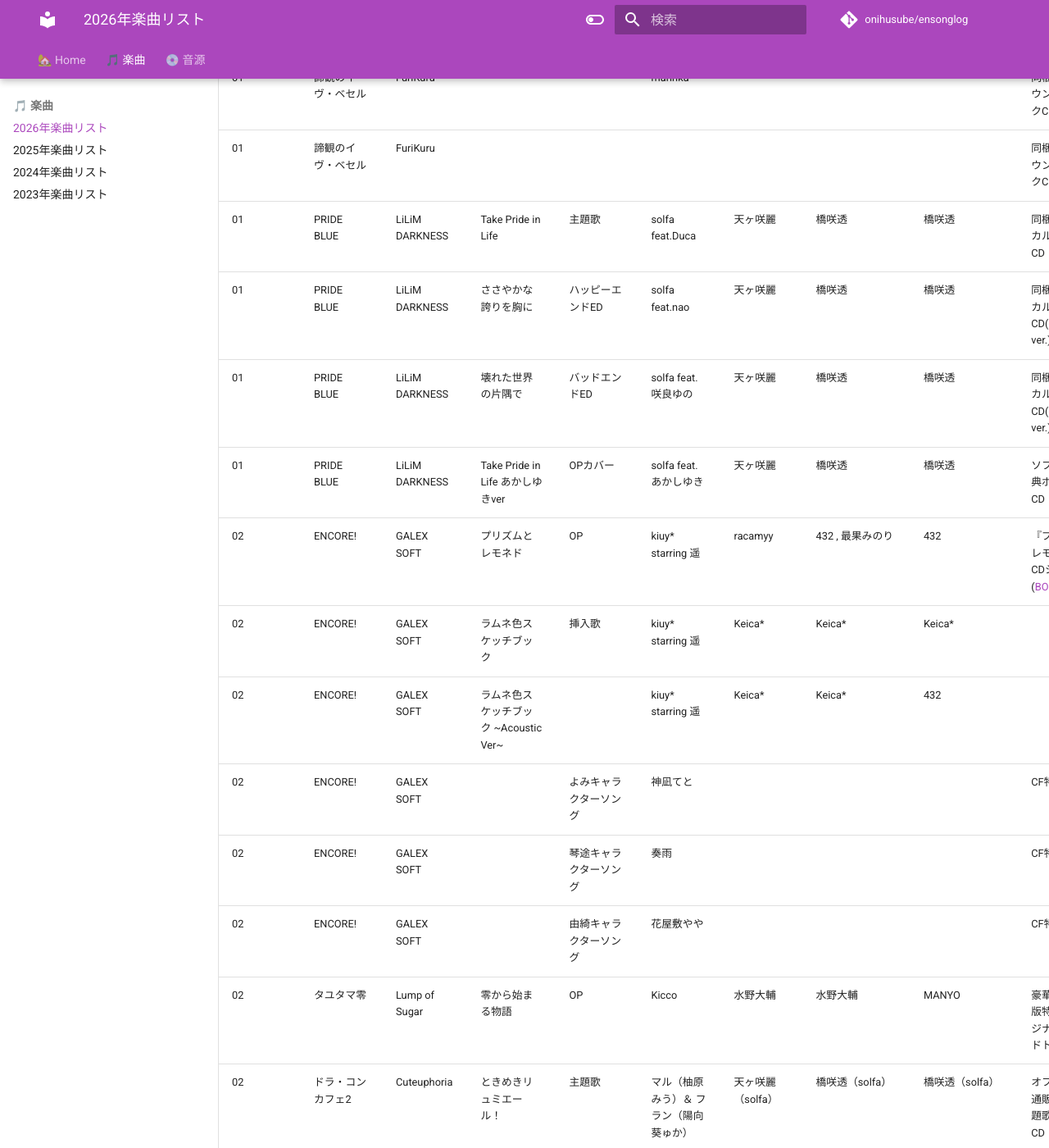
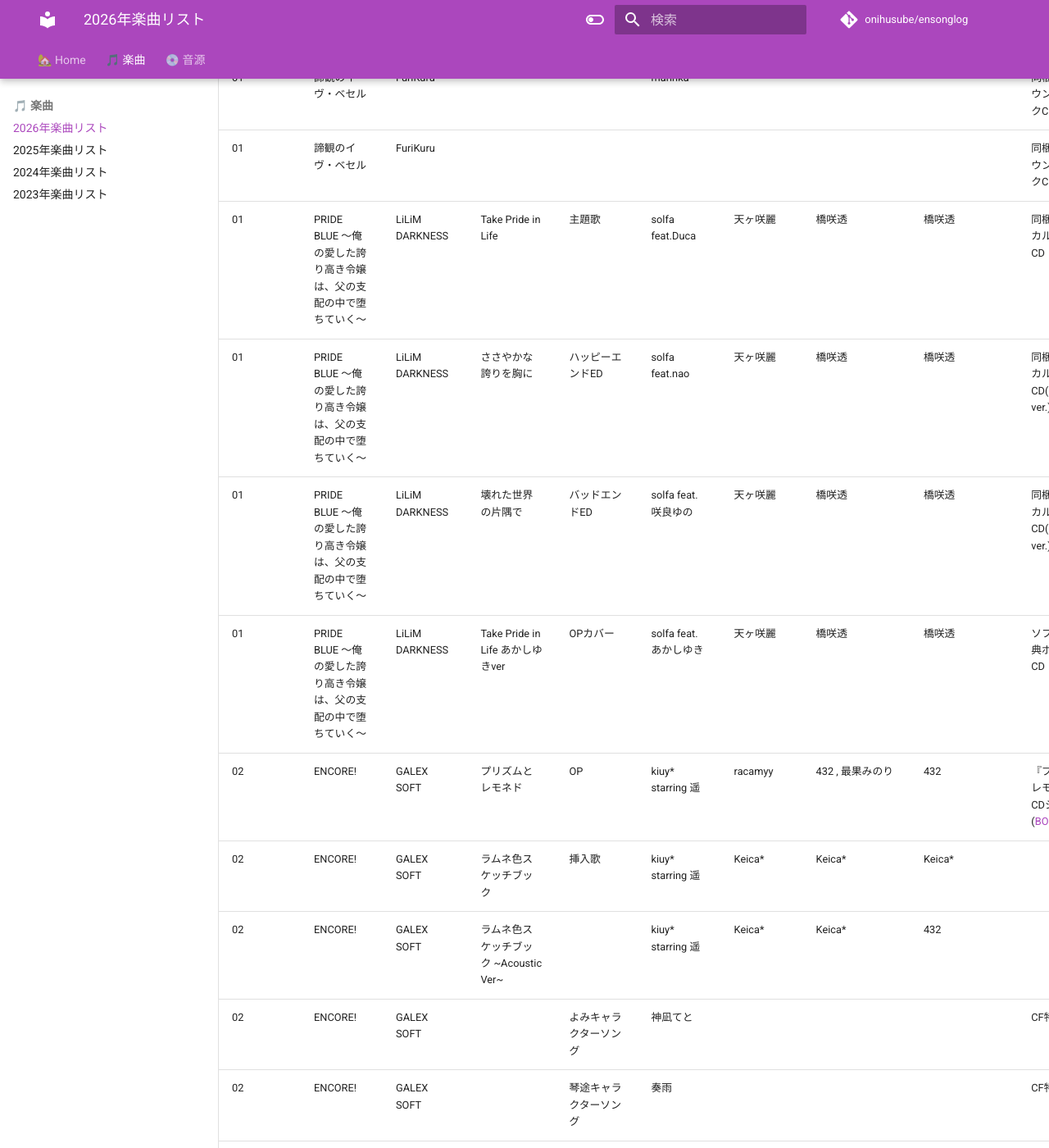
Before and after one commit to onihusube/ensonglog, an MkDocs documentation site: the page built from docs/2026/楽曲.md, in a window 1280 px wide and 1400 px high, scrolled down 797 px. Shown: the whole window at 82% size. Built offline with MkDocs 1.6.1 and Material for MkDocs 9.7.7, drawn with Linux system fonts in a browser that asks for light colours; comment, search, counter and statistics services are not loaded.

Commit message:
追加と修正

```diff
--- a/docs/2026/楽曲.md
+++ b/docs/2026/楽曲.md
@@ -16,10 +16,10 @@ search:
 | 01<!--/30--> | 諦観のイヴ・ベセル | FuriKuru |  |  | SUZUKA |  |  |  | 同梱特典 サウンドトラックCD |  |  |
 | 01<!--/30--> | 諦観のイヴ・ベセル | FuriKuru |  |  | marinka |  |  |  | 同梱特典 サウンドトラックCD |  |  |
 | 01<!--/30--> | 諦観のイヴ・ベセル | FuriKuru |  |  |  |  |  |  | 同梱特典 サウンドトラックCD |  |  |
-| 01<!--/30--> | PRIDE BLUE | LiLiM DARKNESS | Take Pride in Life | 主題歌 | solfa feat.Duca | 天ヶ咲麗 | 橋咲透 | 橋咲透 | 同梱特典ボーカルソングCD | | [:fontawesome-brands-youtube:](https://www.youtube.com/watch?v=9wE_Dz2U0nw) |
-| 01<!--/30--> | PRIDE BLUE | LiLiM DARKNESS | ささやかな誇りを胸に | ハッピーエンドED | solfa feat.nao | 天ヶ咲麗 | 橋咲透 | 橋咲透 | 同梱特典ボーカルソングCD(Midlength ver.) | | |
-| 01<!--/30--> | PRIDE BLUE | LiLiM DARKNESS | 壊れた世界の片隅で | バッドエンドED | solfa feat.咲良ゆの | 天ヶ咲麗 | 橋咲透 | 橋咲透 | 同梱特典ボーカルソングCD(Midlength ver.) | | |
-| 01<!--/30--> | PRIDE BLUE | LiLiM DARKNESS | Take Pride in Life あかしゆきver | OPカバー | solfa feat.あかしゆき | 天ヶ咲麗 | 橋咲透 | 橋咲透 | ソフマップ特典ボーカルCD | | [:fontawesome-brands-youtube:](https://www.youtube.com/watch?v=QvcIjqsgiJ0) |
+| 01<!--/30--> | PRIDE BLUE ～俺の愛した誇り高き令嬢は、父の支配の中で堕ちていく～ | LiLiM DARKNESS | Take Pride in Life | 主題歌 | solfa feat.Duca | 天ヶ咲麗 | 橋咲透 | 橋咲透 | 同梱特典ボーカルソングCD | | [:fontawesome-brands-youtube:](https://www.youtube.com/watch?v=9wE_Dz2U0nw) |
+| 01<!--/30--> | PRIDE BLUE ～俺の愛した誇り高き令嬢は、父の支配の中で堕ちていく～ | LiLiM DARKNESS | ささやかな誇りを胸に | ハッピーエンドED | solfa feat.nao | 天ヶ咲麗 | 橋咲透 | 橋咲透 | 同梱特典ボーカルソングCD(Midlength ver.) | | |
+| 01<!--/30--> | PRIDE BLUE ～俺の愛した誇り高き令嬢は、父の支配の中で堕ちていく～ | LiLiM DARKNESS | 壊れた世界の片隅で | バッドエンドED | solfa feat.咲良ゆの | 天ヶ咲麗 | 橋咲透 | 橋咲透 | 同梱特典ボーカルソングCD(Midlength ver.) | | |
+| 01<!--/30--> | PRIDE BLUE ～俺の愛した誇り高き令嬢は、父の支配の中で堕ちていく～ | LiLiM DARKNESS | Take Pride in Life あかしゆきver | OPカバー | solfa feat.あかしゆき | 天ヶ咲麗 | 橋咲透 | 橋咲透 | ソフマップ特典ボーカルCD | | [:fontawesome-brands-youtube:](https://www.youtube.com/watch?v=QvcIjqsgiJ0) |
 | 02<!--/27--> | ENCORE! | GALEX SOFT | プリズムとレモネド | OP | kiuy\* starring 遥 | racamyy | 432 , 最果みのり | 432 | 『プリズムとレモネド』 CDシングル ([BOOTH](https://galexsoft.booth.pm/items/7108927)) |  | |
 | 02<!--/27--> | ENCORE! | GALEX SOFT | ラムネ色スケッチブック | 挿入歌 | kiuy\* starring 遥 | Keica\* | Keica\* | Keica\* | | [:fontawesome-brands-youtube:](https://www.youtube.com/watch?v=TqAGhjg_rbY) |
 | 02<!--/27--> | ENCORE! | GALEX SOFT | ラムネ色スケッチブック ~Acoustic Ver~ |  | kiuy\* starring 遥 | Keica\* | Keica\* | 432 | |  |
```
Also changed, not shown: docs/2026/音源.md (+4 -0 lines).
